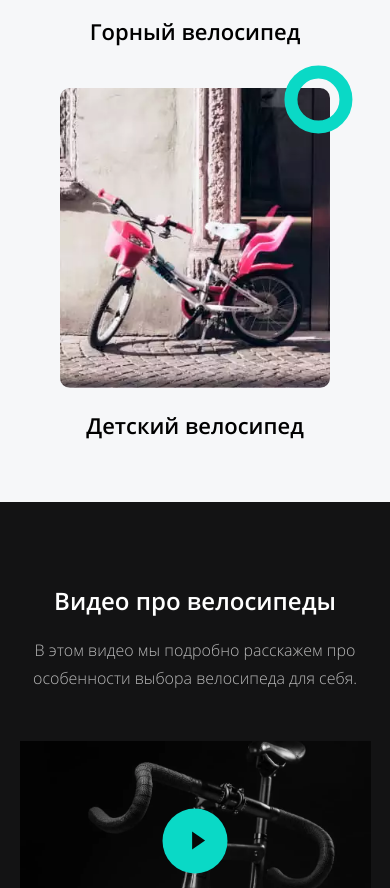
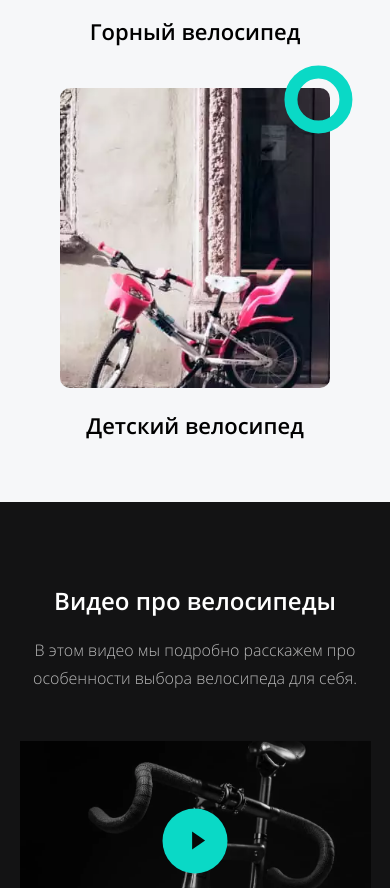
Before and after one commit to wdbyb/bicycle, a website: page source/index.html in a window 390 px wide. Shown: the part 2325-3213 px from the top of the page. Drawn offline with nearby package versions, Linux system fonts and the light colour scheme; files that its build step writes are made by us from their sources.

Commit message:
fixed types image

```diff
--- a/source/sass/blocks/types.scss
+++ b/source/sass/blocks/types.scss
@@ -170,10 +170,6 @@
       height: 6.8rem;
       border: 1.3rem solid #0AD9C6;
     }
-
-    img {
-      object-position: bottom;
-    }
   }
 }
 
```
